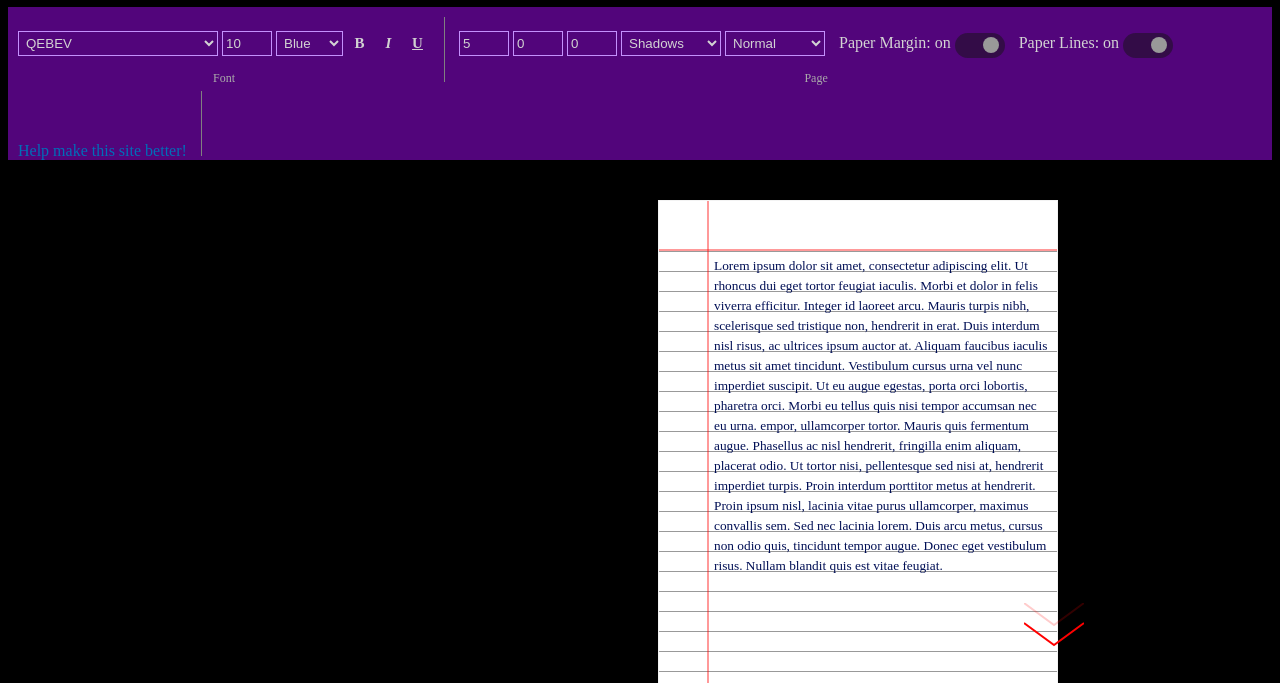
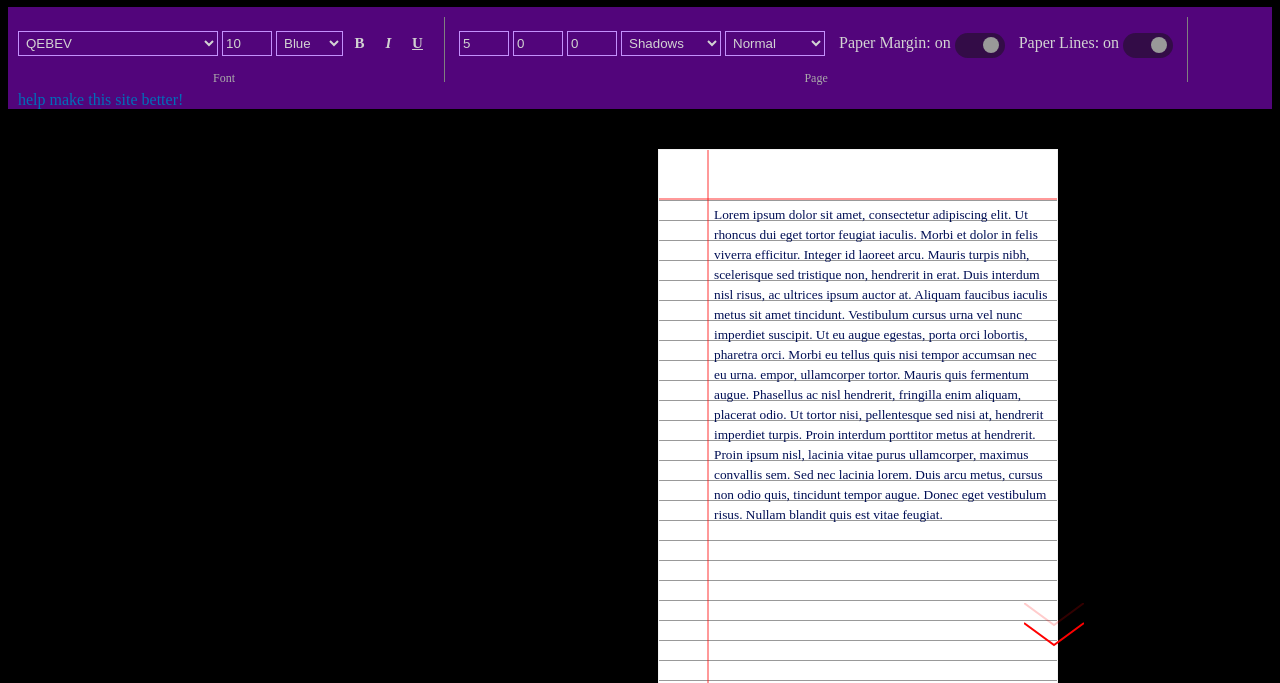
Before and after one commit to ParthNikam/Write-Without-Writing, a website with bundled scripts: page index.html in a window 1280 px wide. Shown: the part 117-800 px from the top of the page. Built offline with nearby package versions, Linux system fonts and the light colour scheme; a web font is replaced by a local one.

Commit message:
Update index.html

```diff
--- a/index.html
+++ b/index.html
@@ -138,12 +138,12 @@
                 <div class="descript">Page</div>
 
             </div>
+            <div class="separator"></div>
 
             <div class="ribbon-section">
-                <a target="blank" href="https://github.com/ParthNikam/Write-Without-Writing">Help make this site better!</a>
+                <a target="blank" href="https://github.com/ParthNikam/Write-Without-Writing">help make this site better!</a>
             </div>
 
-            <div class="separator"></div>
         </div>
 
         <svg class="arrow">
```
